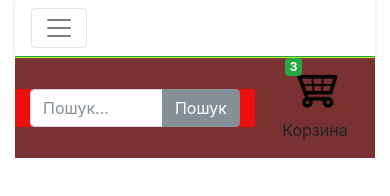
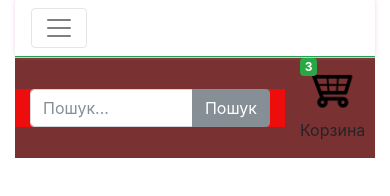
Before and after one commit to shevchenko-ivan/www, a plain HTML site: page index.html in a window 390 px wide. Drawn offline with nearby package versions, Linux system fonts and the light colour scheme.

Commit message:
+пошук

```diff
--- a/index.html
+++ b/index.html
@@ -47,7 +47,7 @@
 			<div class="col-xl-3 col-lg-2 col-md-0 col-sm-0 col-0 bloc2">
 
 			</div>
-			<div class="col-xl-5 col-lg-5 col-md-9 col-sm-8 col-8 align-self-center bloc3">
+			<div class="col-xl-5 col-lg-5 col-md-9 col-sm-9 col-9 align-self-center bloc3">
 				<div class="input-group">
 					<input type="text" class="form-control" placeholder="Пошук..." aria-label="Search for...">
 					<span class="input-group-btn">
@@ -55,7 +55,7 @@
      				</span>
 				</div>
 			</div>
-			<div class="col-xl-1 col-lg-2 col-md-3 col-sm-4 col-4 text-center cart">
+			<div class="col-xl-1 col-lg-2 col-md-3 col-sm-3 col-3 text-center cart">
 				<span class="badge badge-success">3</span>
 				<img class="img-fluid" src="img/cart.png" alt="" href="#">
 				<p>Корзина</p>
```
